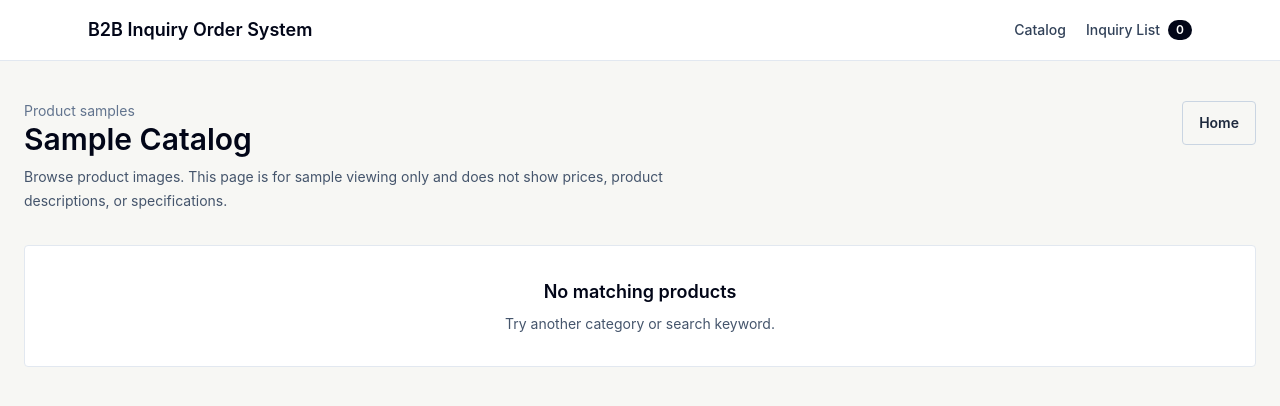
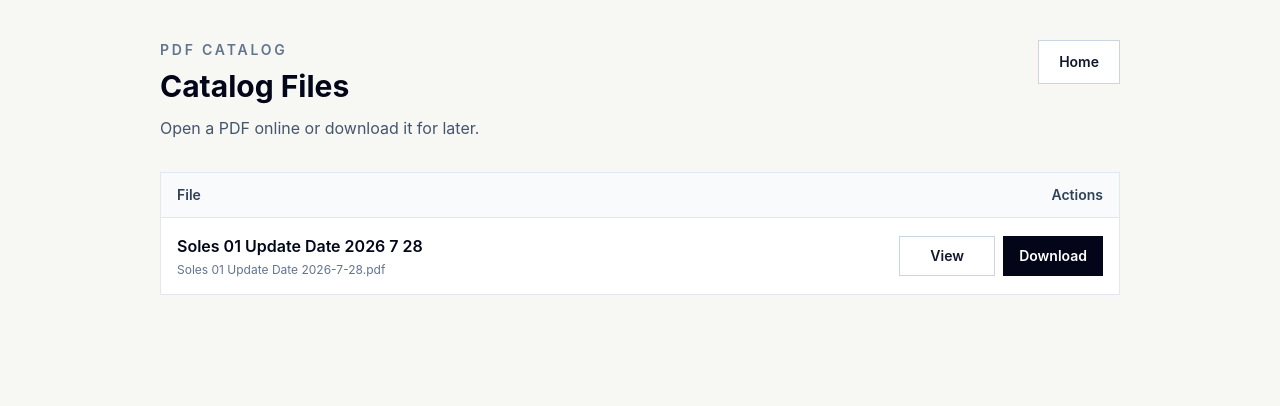
Before and after one commit to wangchi2004/b2b-inquiry-order-system-Visibility, a Next.js app: page /en/samples in a window 1280 px wide. Shown: the top 406 px of the page. Built offline with nearby package versions, Linux system fonts and the light colour scheme; no server answers; the database is empty.

Commit message:
Update page.tsx

```diff
--- a/src/app/[locale]/samples/page.tsx
+++ b/src/app/[locale]/samples/page.tsx
@@ -1,120 +1,159 @@
+import { readdir } from "node:fs/promises";
+import path from "node:path";
 import Link from "next/link";
-import { getTranslations } from "next-intl/server";
-import { Header } from "@/components/Header";
-import { LocaleSessionSync } from "@/components/LocaleSessionSync";
-import { ProductCatalog } from "@/components/ProductCatalog";
-import { SampleAnalyticsRecorder } from "@/components/SampleAnalyticsRecorder";
-import { getActiveProductsWithVariants } from "@/lib/products";
+import { notFound } from "next/navigation";
 
-type LocalizedSamplePageProps = {
-  params: Promise<{
-    locale: string;
-  }>;
-  searchParams: Promise<{
-    category?: string;
-    q?: string;
-  }>;
+type Locale = "en" | "ko" | "ja";
+
+type PageProps = {
+  params: Promise<{ locale: string }> | { locale: string };
 };
 
-export default async function LocalizedSamplePage({
-  params,
-  searchParams
-}: LocalizedSamplePageProps) {
-  const [{ locale }, { category, q }] = await Promise.all([params, searchParams]);
-  const common = await getTranslations("Common");
-  const catalog = await getTranslations("Catalog");
-  const samples = await getTranslations("Samples");
-  const staticCategoryNames = catalog.raw("categoryNames") as Record<string, string>;
-  const { products, categoryTranslations, error } =
-    await getActiveProductsWithVariants(locale);
+type SampleFile = {
+  fileName: string;
+  href: string;
+  title: string;
+};
+
+export const dynamic = "force-dynamic";
+
+const supportedLocales: Locale[] = ["en", "ko", "ja"];
+
+const copy = {
+  en: {
+    eyebrow: "PDF catalog",
+    title: "Catalog Files",
+    description: "Open a PDF online or download it for later.",
+    empty: "No PDF files found yet.",
+    file: "File",
+    actions: "Actions",
+    view: "View",
+    download: "Download",
+    home: "Home",
+  },
+  ko: {
+    eyebrow: "PDF 카탈로그",
+    title: "샘플 파일 목록",
+    description: "PDF를 온라인으로 보거나 나중에 다운로드할 수 있습니다.",
+    empty: "아직 PDF 파일이 없습니다.",
+    file: "파일",
+    actions: "작업",
+    view: "보기",
+    download: "다운로드",
+    home: "홈",
+  },
+  ja: {
+    eyebrow: "PDFカタログ",
+    title: "サンプルファイル一覧",
+    description: "PDFをオンラインで閲覧、またはダウンロードできます。",
+    empty: "PDFファイルはまだありません。",
+    file: "ファイル",
+    actions: "操作",
+    view: "表示",
+    download: "ダウンロード",
+    home: "ホーム",
+  },
+} satisfies Record<Locale, Record<string, string>>;
+
+function getLocale(locale: string): Locale {
+  if (supportedLocales.includes(locale as Locale)) {
+    return locale as Locale;
+  }
+
+  notFound();
+}
+
+function titleFromFileName(fileName: string) {
+  const name = fileName.replace(/\.pdf$/i, "");
+  return decodeURIComponent(name)
+    .replace(/[-_]+/g, " ")
+    .replace(/\s+/g, " ")
+    .trim()
+    .replace(/\b[a-z]/g, (letter) => letter.toUpperCase());
+}
+
+async function getPdfFiles(): Promise<SampleFile[]> {
+  try {
+    const publicDir = path.join(process.cwd(), "public");
+    const entries = await readdir(publicDir, { withFileTypes: true });
+
+    return entries
+      .filter((entry) => entry.isFile() && entry.name.toLowerCase().endsWith(".pdf"))
+      .map((entry) => ({
+        fileName: entry.name,
+        href: `/${encodeURIComponent(entry.name)}`,
+        title: titleFromFileName(entry.name),
+      }))
+      .sort((a, b) => a.title.localeCompare(b.title));
+  } catch {
+    return [];
+  }
+}
+
+export default async function SamplesPage({ params }: PageProps) {
+  const resolvedParams = await params;
+  const locale = getLocale(resolvedParams.locale);
+  const t = copy[locale];
+  const files = await getPdfFiles();
 
   return (
-    <main className="min-h-screen">
-      <LocaleSessionSync locale={locale} />
-      <SampleAnalyticsRecorder locale={locale} />
-      <Header
-        homeHref={`/${locale}`}
-        catalogHref={`/${locale}/catalog`}
-        cartHref={`/${locale}/cart`}
-        labels={{
-          siteName: common("siteName"),
-          catalog: common("catalog"),
-          cart: common("cart")
-        }}
-      />
-      <section className="mx-auto max-w-[1600px] px-6 py-10">
+    <main className="mx-auto max-w-5xl px-4 py-10 sm:px-6 lg:px-8">
       <div className="mb-8 flex flex-col gap-4 sm:flex-row sm:items-start sm:justify-between">
         <div>
-            <p className="text-sm text-slate-500">{samples("eyebrow")}</p>
-            <h1 className="text-3xl font-semibold text-slate-950">
-              {samples("title")}
-            </h1>
-            <p className="mt-2 max-w-2xl text-sm leading-6 text-slate-600">
-              {samples("description")}
+          <p className="text-sm font-semibold uppercase tracking-[0.2em] text-slate-500">
+            {t.eyebrow}
           </p>
+          <h1 className="mt-2 text-3xl font-bold text-slate-950">{t.title}</h1>
+          <p className="mt-3 max-w-2xl text-base text-slate-600">{t.description}</p>
         </div>
         <Link
           href={`/${locale}`}
-            className="inline-flex h-11 items-center justify-center rounded border border-slate-300 px-4 text-sm font-semibold text-slate-800"
+          className="inline-flex h-11 items-center justify-center border border-slate-300 bg-white px-5 text-sm font-semibold text-slate-900 hover:border-slate-500"
         >
-            {common("home")}
+          {t.home}
         </Link>
       </div>
 
-        {error ? (
-          <div className="rounded border border-amber-200 bg-amber-50 p-4 text-sm text-amber-900">
-            {error}
+      <section className="overflow-hidden border border-slate-200 bg-white">
+        <div className="grid grid-cols-[1fr_auto] border-b border-slate-200 bg-slate-50 text-sm font-semibold text-slate-700">
+          <div className="px-4 py-3">{t.file}</div>
+          <div className="px-4 py-3 text-right">{t.actions}</div>
         </div>
-        ) : null}
-        {!error && products.length === 0 ? (
-          <div className="rounded border border-slate-200 bg-white p-8 text-center">
-            <h2 className="text-lg font-semibold text-slate-950">
-              {catalog("noMatchingProducts")}
-            </h2>
-            <p className="mt-2 text-sm text-slate-600">
-              {catalog("tryAnother")}
-            </p>
+
+        {files.length === 0 ? (
+          <div className="px-4 py-10 text-center text-slate-600">{t.empty}</div>
+        ) : (
+          <div className="divide-y divide-slate-200">
+            {files.map((file) => (
+              <div
+                key={file.fileName}
+                className="grid grid-cols-1 gap-3 px-4 py-4 sm:grid-cols-[1fr_auto] sm:items-center"
+              >
+                <div>
+                  <p className="font-semibold text-slate-950">{file.title}</p>
+                  <p className="mt-1 break-all text-xs text-slate-500">{file.fileName}</p>
                 </div>
-        ) : null}
-        {products.length > 0 ? (
-          <ProductCatalog
-            products={products}
-            basePath={`/${locale}/samples`}
-            selectedCategory={category ?? "all"}
-            searchQuery={q ?? ""}
-            mode="sample"
-            labels={{
-              categories: catalog("categories"),
-              all: catalog("all"),
-              search: common("search"),
-              clear: common("clear"),
-              searchPlaceholder: catalog("searchPlaceholder"),
-              showing: catalog("showing", {
-                filtered: "{filtered}",
-                total: "{total}"
-              }),
-              noMatchingProducts: catalog("noMatchingProducts"),
-              tryAnother: catalog("tryAnother"),
-              categoryNames: {
-                ...categoryTranslations,
-                ...staticCategoryNames
-              },
-              productCard: {
-                viewDetails: common("viewDetails"),
-                product: common("product"),
-                color: catalog("color"),
-                material: catalog("material"),
-                moq: catalog("moq"),
-                sizeRange: catalog("sizeRange"),
-                specifications: samples("specifications"),
-                size: common("size"),
-                unit: samples("unit"),
-                sku: samples("sku"),
-                noVariants: catalog("noVariants")
-              }
-            }}
-          />
-        ) : null}
+                <div className="flex gap-2 sm:justify-end">
+                  <a
+                    href={file.href}
+                    target="_blank"
+                    rel="noreferrer"
+                    className="inline-flex h-10 min-w-24 items-center justify-center border border-slate-300 px-4 text-sm font-semibold text-slate-900 hover:border-slate-500"
+                  >
+                    {t.view}
+                  </a>
+                  <a
+                    href={file.href}
+                    download={file.fileName}
+                    className="inline-flex h-10 min-w-24 items-center justify-center bg-slate-950 px-4 text-sm font-semibold text-white hover:bg-slate-800"
+                  >
+                    {t.download}
+                  </a>
+                </div>
+              </div>
+            ))}
+          </div>
+        )}
       </section>
     </main>
   );
```
Lines whose indentation alone changed are shown as unchanged.
